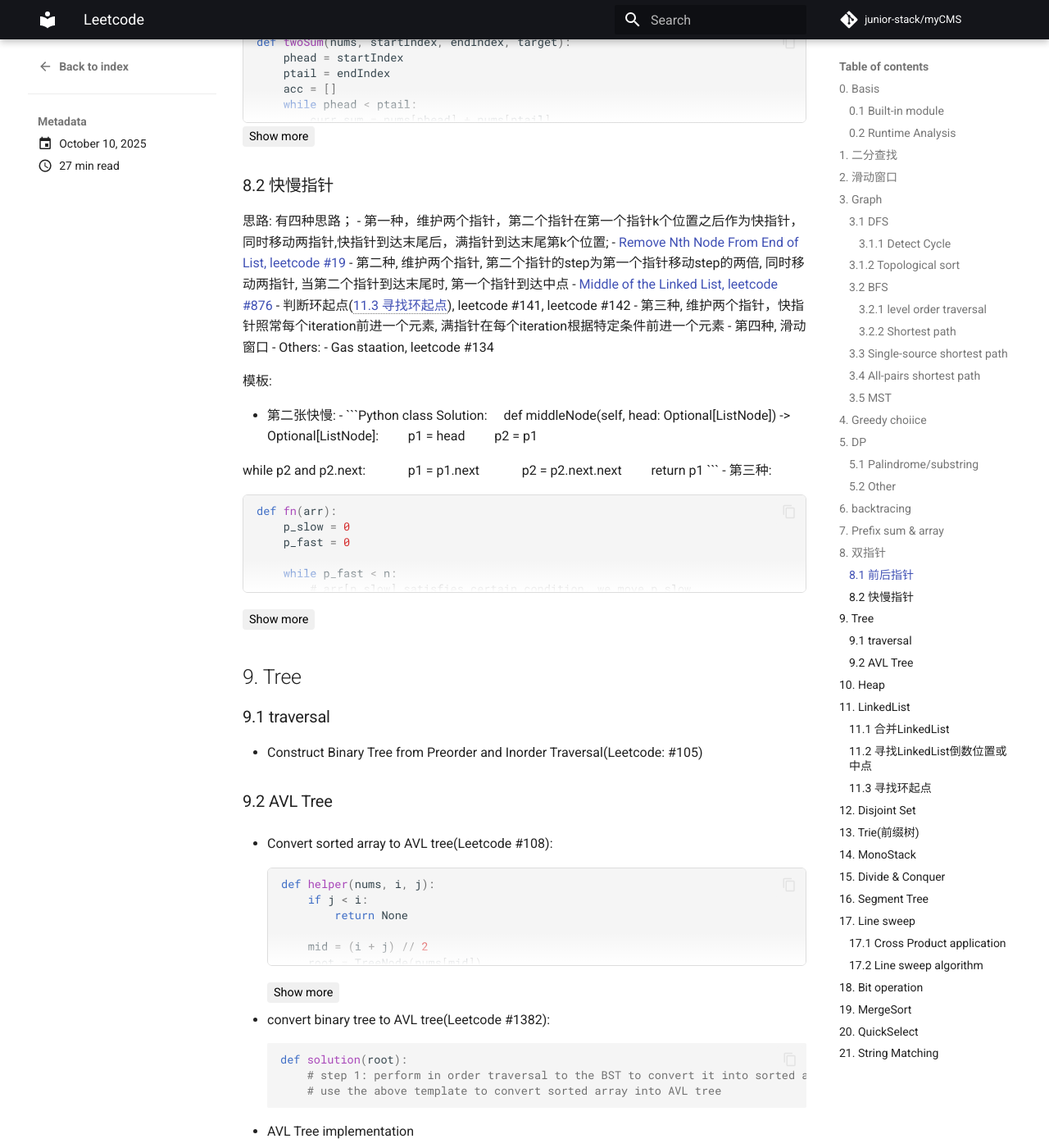
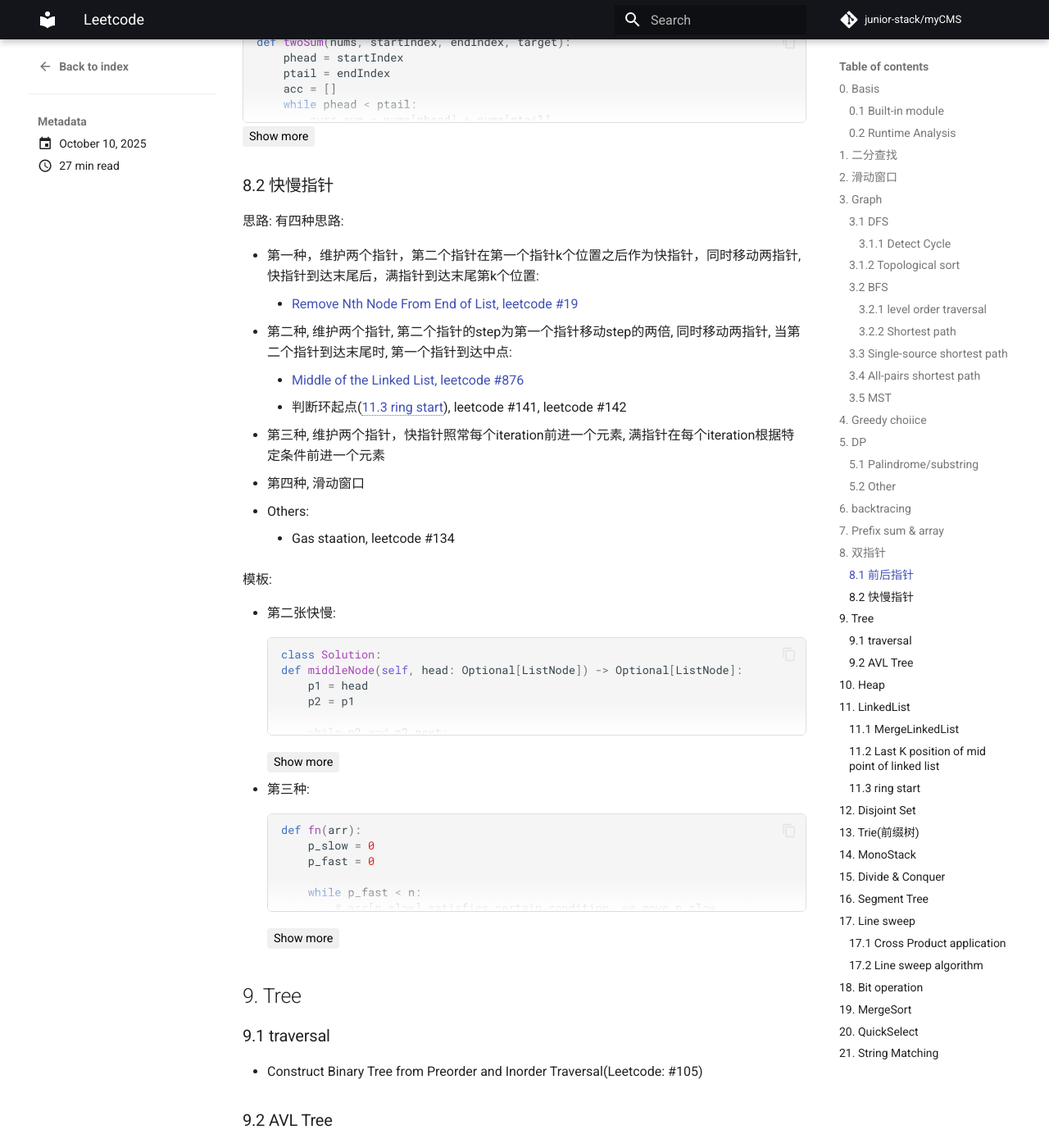
Before and after one commit to junior-stack/myCMS, an MkDocs documentation site: the page built from docs/posts/Leetcode.md, in a window 1280 px wide and 1400 px high, scrolled down 10364 px. Shown: the whole window at 82% size. Built offline with MkDocs 1.6.1 and Material for MkDocs 9.7.7, drawn with Linux system fonts in a browser that asks for light colours; comment, search, counter and statistics services are not loaded; some of the changed text lies outside the part shown.

Commit message:
fix format

````diff
--- a/docs/posts/Leetcode.md
+++ b/docs/posts/Leetcode.md
@@ -828,12 +828,12 @@ console.log()
 ```
 
 ## 8.2 快慢指针
-思路: 有四种思路；
-- 第一种，维护两个指针，第二个指针在第一个指针k个位置之后作为快指针，同时移动两指针,快指针到达末尾后，满指针到达末尾第k个位置;
+思路: 有四种思路:
+- 第一种，维护两个指针，第二个指针在第一个指针k个位置之后作为快指针，同时移动两指针,快指针到达末尾后，满指针到达末尾第k个位置:
 	- [Remove Nth Node From End of List, leetcode #19](https://leetcode.com/problems/remove-nth-node-from-end-of-list/)
-- 第二种, 维护两个指针, 第二个指针的step为第一个指针移动step的两倍, 同时移动两指针, 当第二个指针到达末尾时, 第一个指针到达中点
+- 第二种, 维护两个指针, 第二个指针的step为第一个指针移动step的两倍, 同时移动两指针, 当第二个指针到达末尾时, 第一个指针到达中点:
 	- [Middle of the Linked List, leetcode #876](https://leetcode.com/problems/middle-of-the-linked-list/)
-	- 判断环起点([[Leetcode#11.3 寻找环起点]]), leetcode #141, leetcode #142
+	- 判断环起点([[Leetcode#11.3 ring start]]), leetcode #141, leetcode #142
 - 第三种, 维护两个指针，快指针照常每个iteration前进一个元素, 满指针在每个iteration根据特定条件前进一个元素
 - 第四种, 滑动窗口
 - Others:
@@ -841,18 +841,17 @@ console.log()
 
 模板:
 - 第二张快慢:
-	-
-	```Python
-	class Solution:
-    def middleNode(self, head: Optional[ListNode]) -> Optional[ListNode]:
-        p1 = head
-        p2 = p1
-
-        while p2 and p2.next:
-            p1 = p1.next
-            p2 = p2.next.next
-        return p1
-	```
+```Python
+class Solution:
+def middleNode(self, head: Optional[ListNode]) -> Optional[ListNode]:
+	p1 = head
+	p2 = p1
+
+	while p2 and p2.next:
+		p1 = p1.next
+		p2 = p2.next.next
+	return p1
+```
 - 第三种:
 ```Python
 def fn(arr):
@@ -1169,7 +1168,7 @@ def sort(nums):
 
 - K items comparison(Min-heap):
 	- Merge K sorted List(Leetcode #23)
--  sort Interval
+-  sort Interval:
 	- 252 Meeting Rooms](https://leetcode.com/problems/meeting-rooms/)
 	+ [253 Meeting Rooms II](https://leetcode.com/problems/meeting-rooms-ii/)
 	+ [435 Non-overlapping Intervals](https://leetcode.com/problems/non-overlapping-intervals/)
@@ -1186,7 +1185,7 @@ while ...:
 ```
 
 
-## 11.1 合并LinkedList
+## 11.1 MergeLinkedList
 - 思路:
 ![[1.gif]]
 
@@ -1223,9 +1222,9 @@ class Solution:
 - [合并K个升序链表, leetcode #23](https://leetcode.cn/problems/merge-k-sorted-lists/)
 	- 思路: 有用到heap
 
-## 11.2 寻找LinkedList倒数位置或中点
-
-## 11.3 寻找环起点
+## 11.2 Last K position of mid point of linked list
+
+## 11.3 ring start
 ![[Pasted image 20250930192654.png]]
 
 # 12. Disjoint Set
````
Also changed, not shown: docs/posts/React.md (+3 -0 lines), docs/posts/Vue.md (+5 -1 lines).
